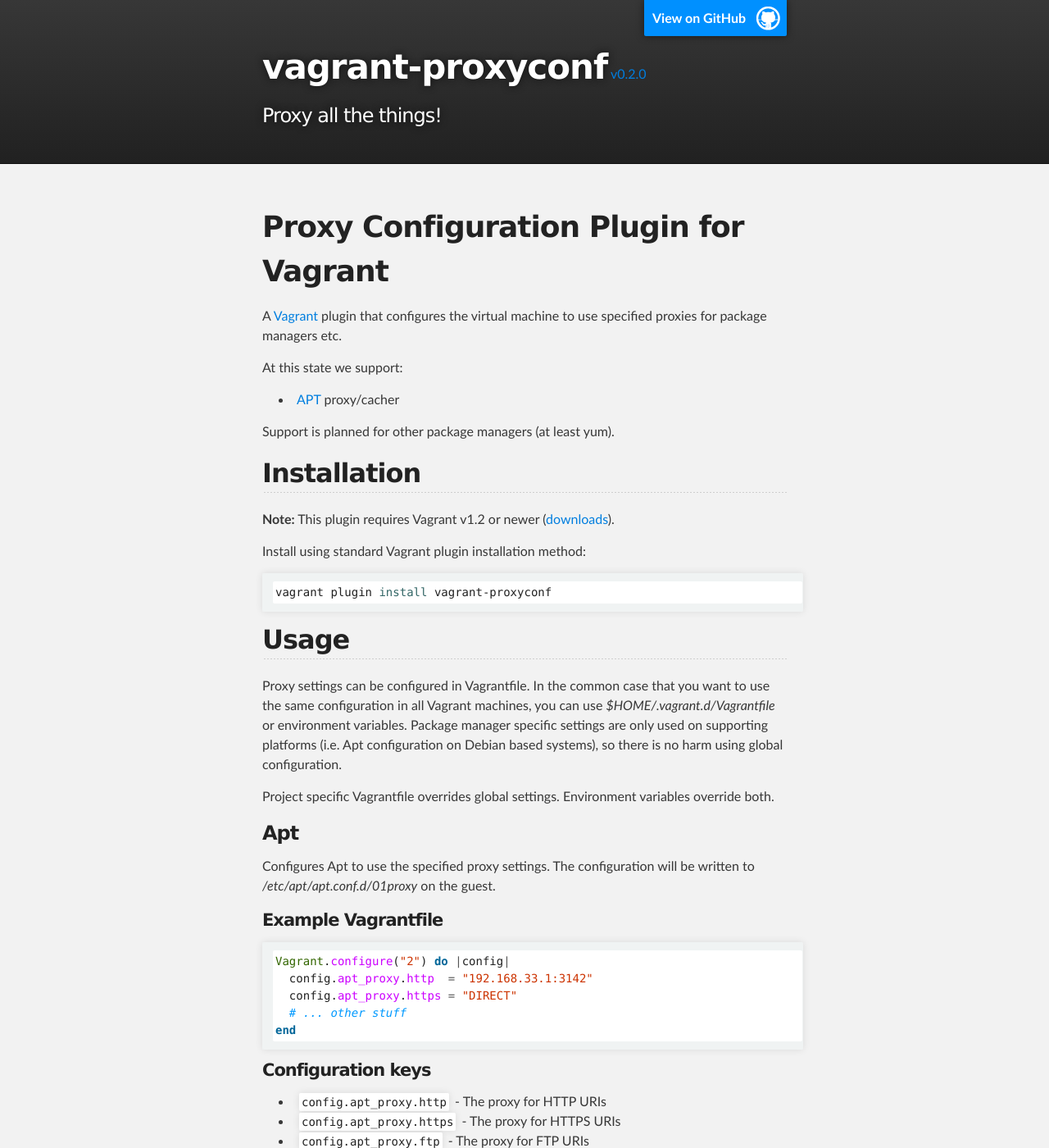
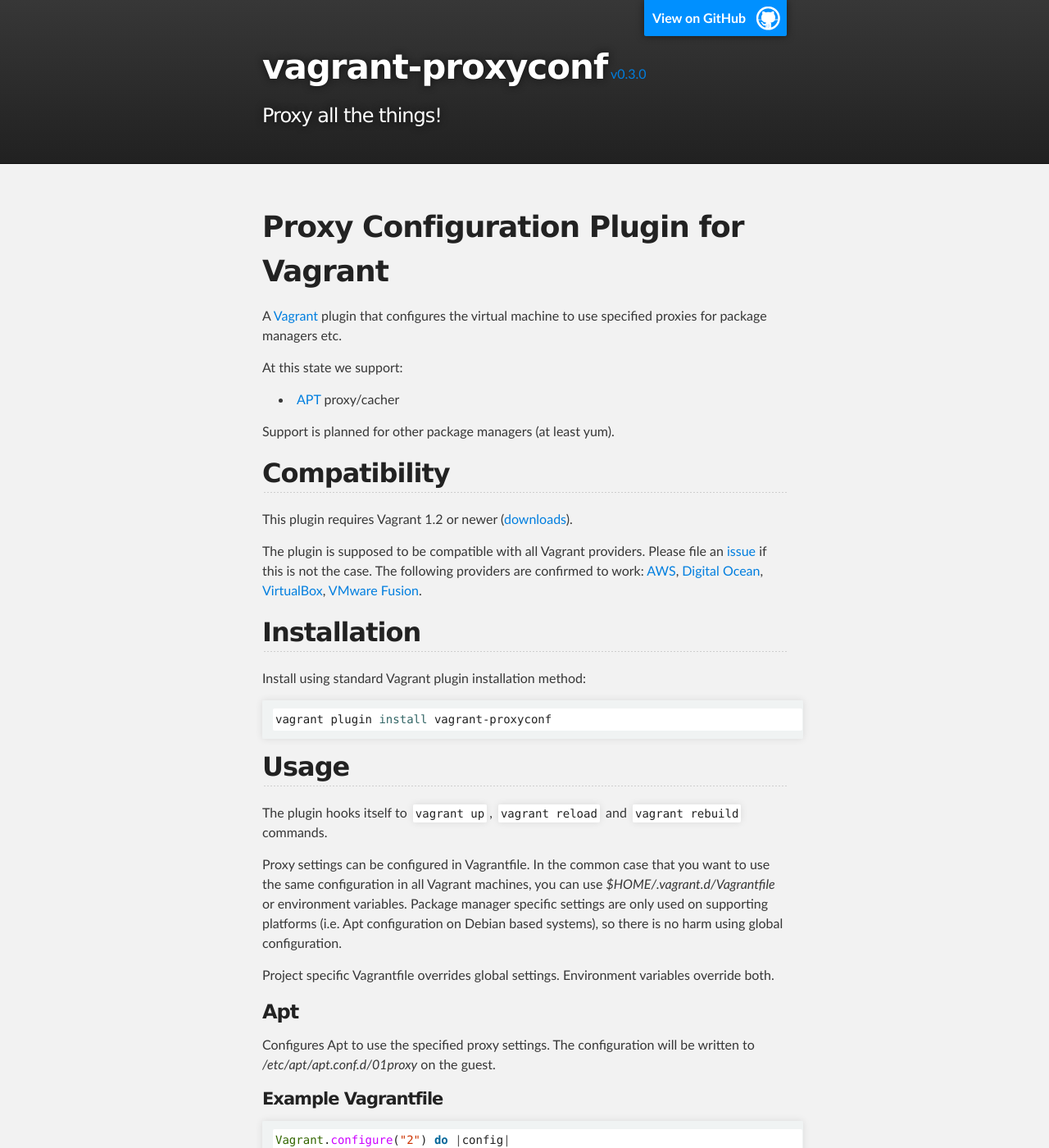
Before and after one commit to tmatilai/vagrant-proxyconf, a Jekyll site: the page built from index.md, in a window 1280 px wide and 1400 px high. Shown: the whole window at 82% size. Built offline with Jekyll 4.4.1, drawn with Linux system fonts in a browser that asks for light colours; Markdown is read by kramdown in place of the engine named in the settings.

Commit message:
Update for v0.3.0 from rev 8b821a5

````diff
--- a/index.md
+++ b/index.md
@@ -1,6 +1,6 @@
 ---
 layout: index
-latest_release: v0.2.0
+latest_release: v0.3.0
 ---
 # Proxy Configuration Plugin for Vagrant
 
@@ -24,9 +24,18 @@
 
 Support is planned for other package managers (at least yum).
 
+## Compatibility
+
+This plugin requires Vagrant 1.2 or newer ([downloads](http://downloads.vagrantup.com/)).
+
+The plugin is supposed to be compatible with all Vagrant providers. Please file an [issue](https://github.com/tmatilai/vagrant-proxyconf/issues) if this is not the case.
+The following providers are confirmed to work:
+[AWS](https://github.com/mitchellh/vagrant-aws),
+[Digital Ocean](https://github.com/smdahlen/vagrant-digitalocean),
+[VirtualBox](http://docs.vagrantup.com/v2/virtualbox),
+[VMware Fusion](http://docs.vagrantup.com/v2/vmware/index.html).
+
 ## Installation
-
-**Note:** This plugin requires Vagrant v1.2 or newer ([downloads](http://downloads.vagrantup.com/)).
 
 Install using standard Vagrant plugin installation method:
 
@@ -35,6 +44,8 @@
 ```
 
 ## Usage
+
+The plugin hooks itself to `vagrant up`, `vagrant reload` and `vagrant rebuild` commands.
 
 Proxy settings can be configured in Vagrantfile. In the common case that you want to use the same configuration in all Vagrant machines, you can use _$HOME/.vagrant.d/Vagrantfile_ or environment variables. Package manager specific settings are only used on supporting platforms (i.e. Apt configuration on Debian based systems), so there is no harm using global configuration.
 
````
